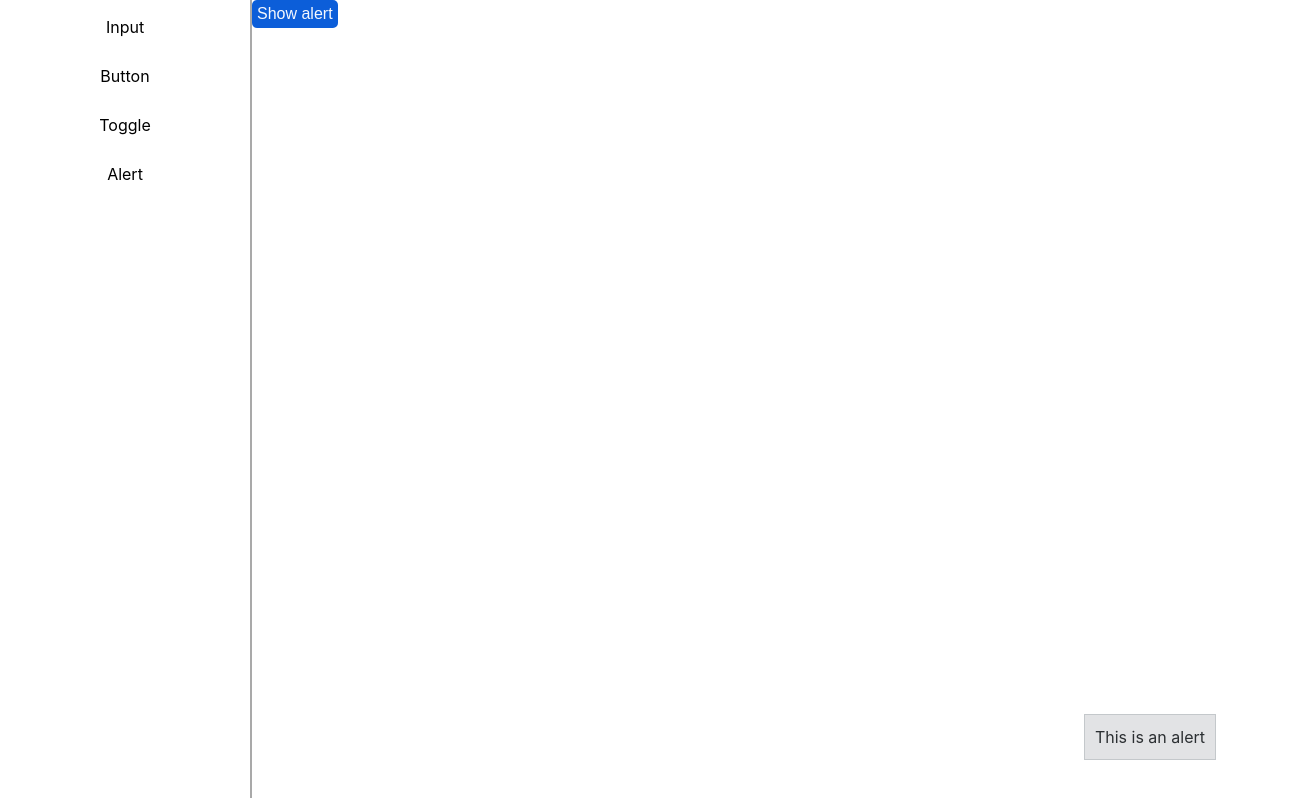
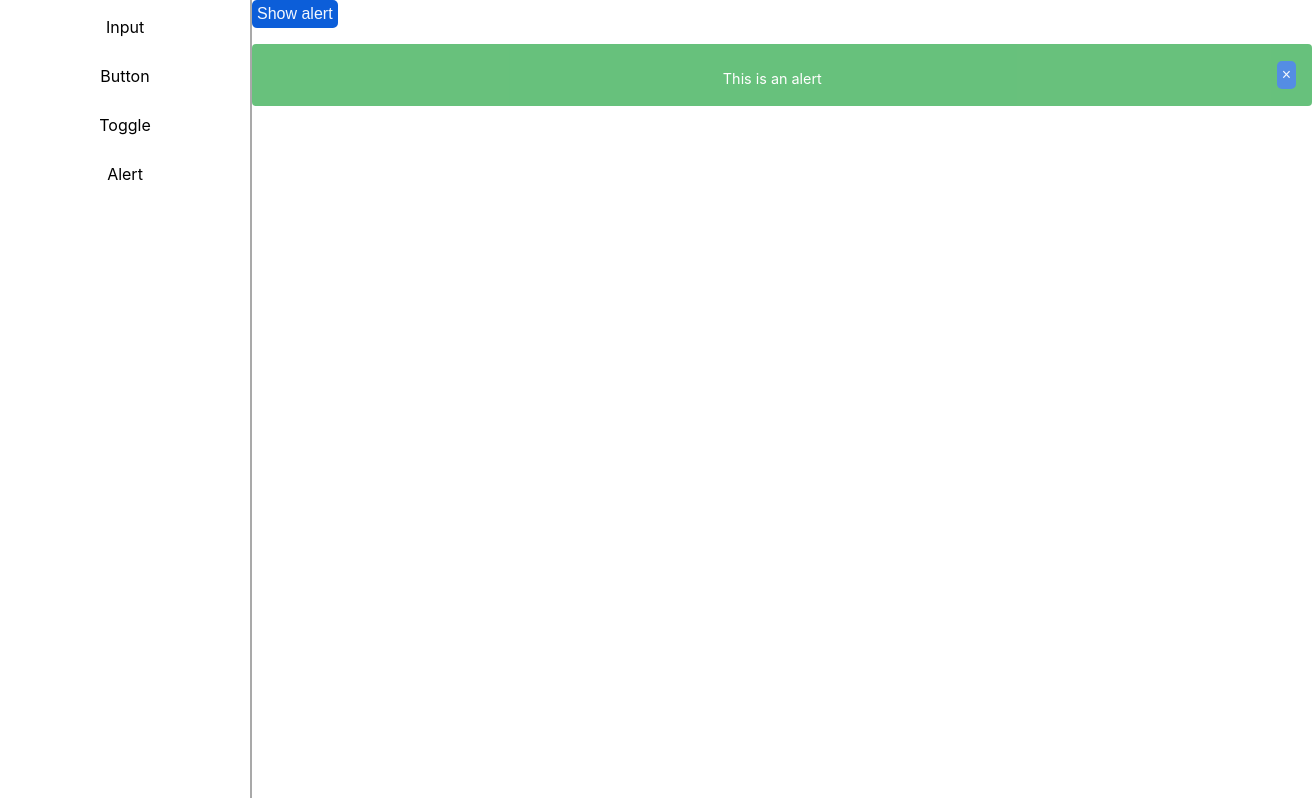
Before and after one commit to BastienVitour/react-v2, a React (Vite) app: page /alert in a window 1280 px wide. Shown: the whole page, 1312 px wide, since content can reach past the window. Built offline with nearby package versions, Linux system fonts and the light colour scheme.

Commit message:
fix:alert

```diff
--- a/src/components/Alert/Alert.tsx
+++ b/src/components/Alert/Alert.tsx
@@ -1,22 +1,43 @@
-import AlertProps from "./alertProps";
-import "./alert.scss";
+import React, { useEffect, useState } from 'react';
+import AlertProps from './alertProps';
+import './alert.scss';
+import Button from '../Button/Button';
 
-export default function Alert({ ...props }: AlertProps) {
+const Alert: React.FC<AlertProps> = ({
+    text,
+    type = 'success',
+    children,
+    autoClose = false,
+    duration = 3000,
+    onClose,
+}) => {
+    const [visible, setVisible] = useState(true);
 
-    return(
+    useEffect(() => {
+        if (autoClose) {
+            const timer = setTimeout(() => {
+                setVisible(false);
+                if (onClose) onClose();
+            }, duration);
 
-        <div
-            className={`alert alert-${props.variant ? props.variant : "primary"} horizontal-${props.horizontalAlign ? props.horizontalAlign : "middle"} vertical-${props.verticalAlign ? props.verticalAlign : "center"}`}
-        >
-            {
-                props.children
-                ?
-                props.children
-                :
-                props.text ? props.text : "Alert"
-            }
+            return () => clearTimeout(timer);
+        }
+    }, [autoClose, duration, onClose]);
+
+    if (!visible) return null;
+
+    return (
+        <div className={`alert alert-${type}`}>
+            <span className="alert-text">{text}</span>
+            {children && <div className="alert-children">{children}</div>}
+            <Button className="alert-close-button" click={() => {
+                setVisible(false);
+                if (onClose) onClose();
+            }}>
+                &times;
+            </Button>
         </div>
+    );
+};
 
-    );
-
-}
+export default Alert;
--- a/src/components/Alert/alert.scss
+++ b/src/components/Alert/alert.scss
@@ -1,69 +1,51 @@
 .alert {
-    width: fit-content;
-    padding: 10px;
-    border-width: 1px;
-    border-style: solid;
-    position: absolute;
-}
-
-.alert-primary {
-    color: #052c65;
-    background-color: #cfe2ff;
-    border-color: #9ec5fe;
-}
-
-.alert-secondary {
-    color: #2b2f32;
-    background-color: #e2e3e5;
-    border-color: #c4c8cb;
-}
-
-.alert-danger {
-    color: #58151c;
-    background-color: #f8d7da;
-    border-color: #f1aeb5;
+    padding: 1rem;
+    border-radius: 4px;
+    margin: 1rem 0;
+    display: flex;
+    align-items: center;
+    justify-content: space-between;
+    width: 100%;
 }
 
 .alert-success {
-    color: #0a3622;
-    background-color: #d1e7dd;
-    border-color: #a3cfbb;
+    background-color: #28a745;
+    color: #fff;
+    opacity: 0.7;
+}
+
+.alert-error {
+    background-color: #dc3545;
+    color: #fff;
+    opacity: 0.7;
 }
 
 .alert-warning {
-    color: #664d03;
-    background-color: #fff3cd;
-    border-color: #ffe69c;
+    background-color: #e0ae1a;
+    color: #fff;
+    opacity: 0.7;
 }
 
 .alert-info {
-    color: #055160;
-    background-color: #cff4fc;
-    border-color: #9eeaf9;
+    background-color: #17a2b8;
+    color: #fff;
+    opacity: 0.7;
 }
 
-.vertical-top {
-    top: 5%;
+.alert-close-button {
+    background: none;
+    border: none;
+    font-size: 1.5rem;
+    color: #fff;
+    cursor: pointer;
+    background-color: transparent;
 }
 
-.vertical-middle {
-    top: 50%;
-    transform: translateY(-50%);
+.alert-close-button:hover {
+    color: #ccc;
 }
 
-.vertical-bottom {
-    bottom: 5%;
+.alert-children {
+    margin-top: 0.5rem;
+    font-size: 0.9rem;
 }
-
-.horizontal-start {
-    left: 5%;
-}
-
-.horizontal-center {
-    left: 50%;
-    transform: translateX(-50%);
-}
-
-.horizontal-end {
-    right: 5%;
-}
--- a/src/components/Button/buttonProps.ts
+++ b/src/components/Button/buttonProps.ts
@@ -7,4 +7,5 @@ export default interface ButtonProps {
     disabled?: boolean;
     children?: string | ReactNode[],
     size?: "xs" | "sm" | "md" | "lg" | "xl"
+    className?: string;
 }
```
Also changed, not shown: src/components/Alert/alertProps.ts (+4 -4 lines), 1 other file (tests, documents, lock files or other folders).
